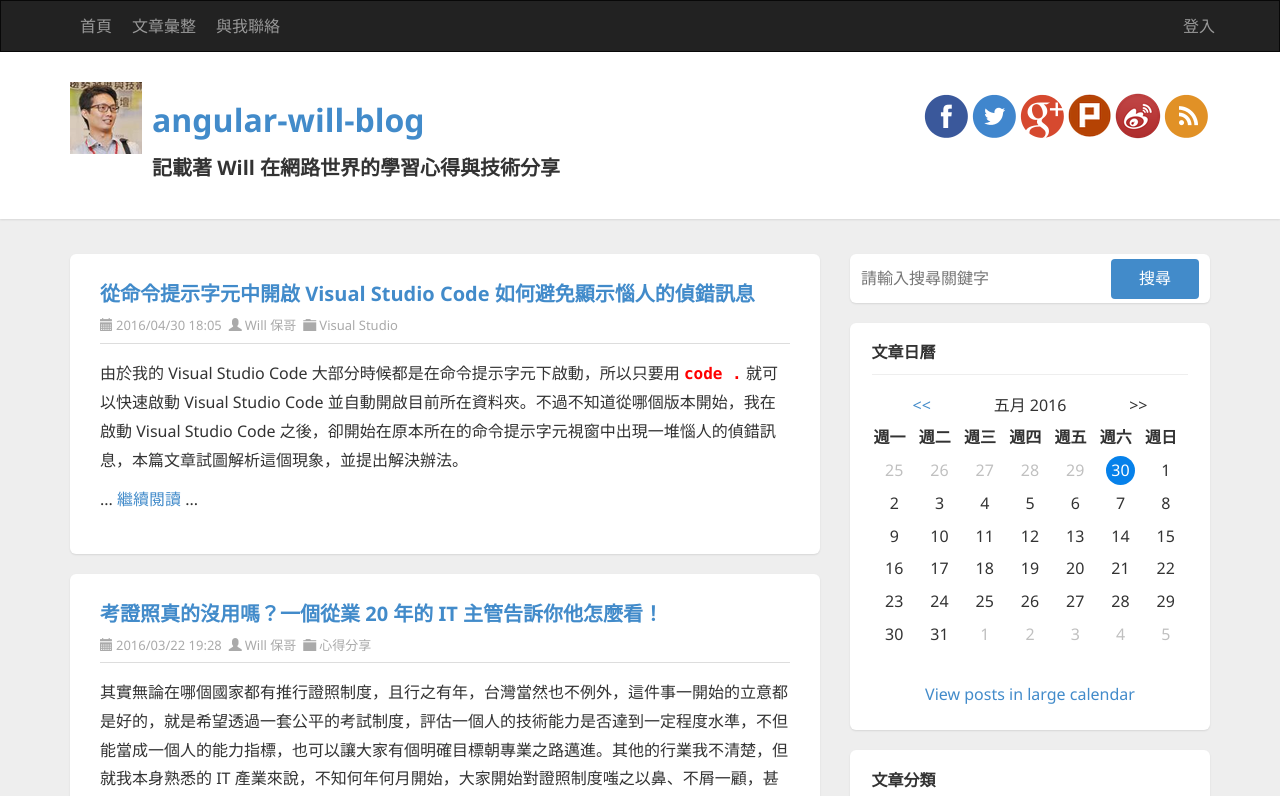
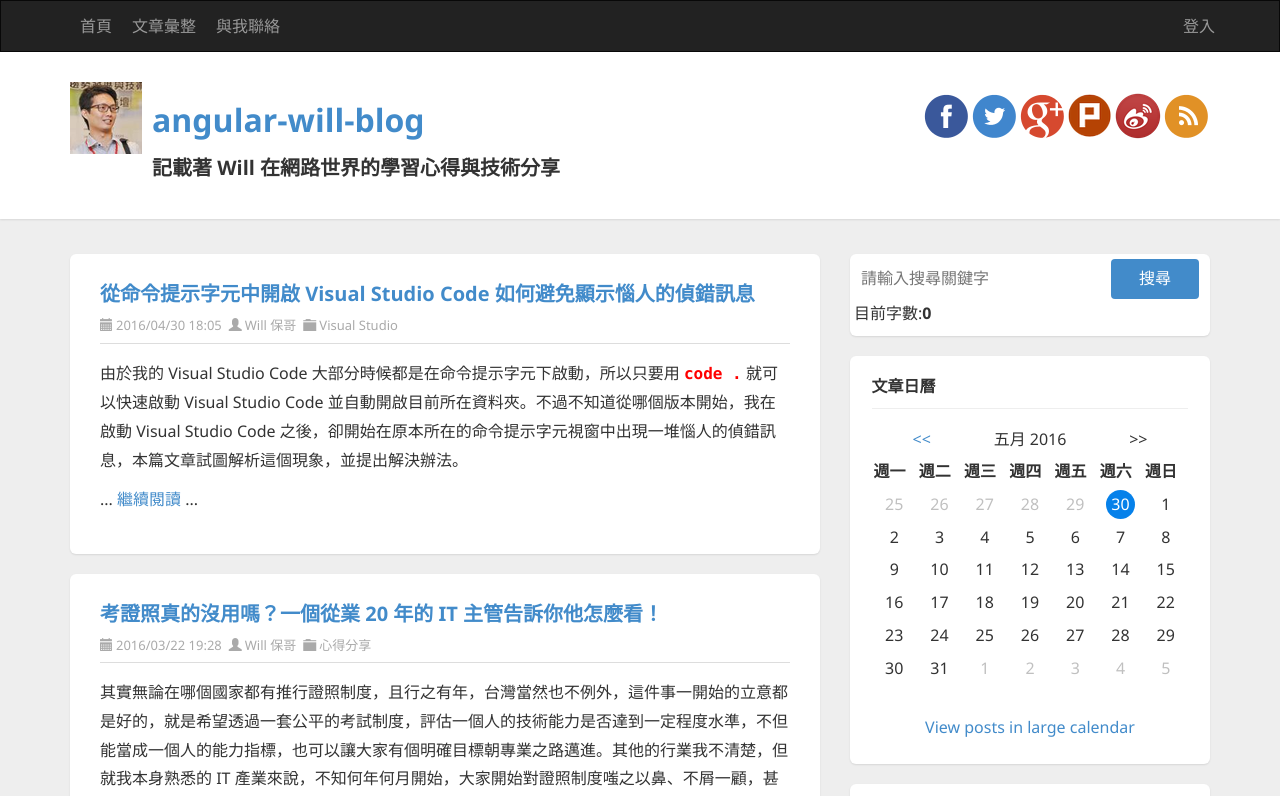
Before and after one commit to andychung0214/angular-will-blog, an Angular app: page / in a window 1280 px wide. Shown: the top 796 px of the page. Built offline with nearby package versions, Linux system fonts and the light colour scheme.

Commit message:
Homework 1

```diff
--- a/src/app/app.component.html
+++ b/src/app/app.component.html
@@ -25,7 +25,8 @@
   <div class="title-wrapper">
     <div class="container">
 
-      <img (click)="changeTitle($event.altKey)" [title]="title" [src]="imgUrl" [attr.data-title]="title" class="pull-left logo" alt="The Will Will Web">
+      <img (click)="changeTitle($event.altKey)" [title]="title" [src]="imgUrl" [attr.data-title]="title"
+        class="pull-left logo" alt="The Will Will Web">
 
       <div class="pull-left">
         <h1><a [href]="url"> {{ title }} </a></h1>
@@ -160,13 +161,17 @@
         <div class="widget search">
           <div class="widget-content">
             <div id="searchbox">
-              <input type="text" placeholder="請輸入搜尋關鍵字" accesskey="s">
+              <input type="text"
+                (keyup)="countWord($event.target.value)"
+                (keyup.escape)="resetWord($event.target)"
+                placeholder="請輸入搜尋關鍵字" accesskey="s">
               <input type="button" value="搜尋" id="searchbutton">
+              <br>
+              目前字數:<label>{{wordLength}}</label>
             </div>
           </div>
         </div>
         <!-- Search END -->
-
         <!-- Calendar START -->
         <div class="widget calendar">
           <h4 class="widget-header">
--- a/src/app/app.component.ts
+++ b/src/app/app.component.ts
@@ -9,6 +9,7 @@ export class AppComponent {
   title = 'angular-will-blog';
   url = 'http://blog.miniasp.com/';
   imgUrl = '/assets/images/logo.png';
+  wordLength = 0;
   constructor(){
 
   }
@@ -19,4 +20,12 @@ export class AppComponent {
     }
     console.log($altKey);
   }
+  countWord(keyword: string){
+    this.wordLength = keyword.length;
+  }
+
+  resetWord(input: HTMLInputElement){
+    input.value = '';
+    this.wordLength = 0;
+  }
 }
```
